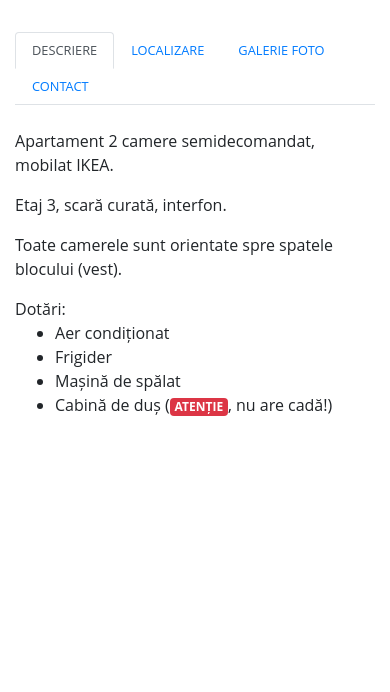
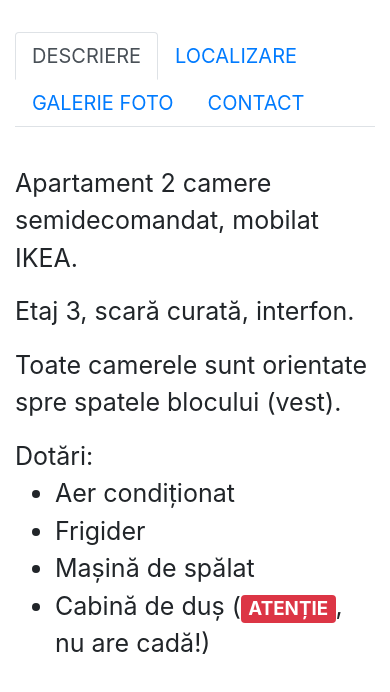
Before and after one commit to de-inchiriat/de-inchiriat.github.io, a plain HTML site: page index.html in a window 390 px wide. Drawn offline with nearby package versions, Linux system fonts and the light colour scheme.

Commit message:
Larger fonts

```diff
--- a/index.html
+++ b/index.html
@@ -11,7 +11,25 @@
     <script src="https://cdnjs.cloudflare.com/ajax/libs/lightbox2/2.10.0/js/lightbox.min.js"></script>
 
 </head>
-<body style='font-family: "Open Sans", "Helvetica Neue", "Segoe UI", Roboto, Ubuntu'>
+<body>
+<style type="text/css">
+    body {
+    font-family: -apple-system, BlinkMacSystemFont, “Segoe UI”, Roboto, “Helvetica Neue”, Arial, sans-serif, “Apple Color Emoji”, “Segoe UI Emoji”, “Segoe UI Symbol”;
+    /* default is 1rem or 16px */
+    font-size: 20px;
+    font-weight: 400;
+    line-height: 1.5;
+    }
+
+    /* Increase all font sizes on mobile */
+    @media (max-width: 767px) {
+
+    body {
+    /* default is 1rem or 16px */
+    font-size: 25px;
+    }
+}
+</style>
 <main class="container-fluid">
 
 <section class="py-4 mt-2" id="goTabs">
```
